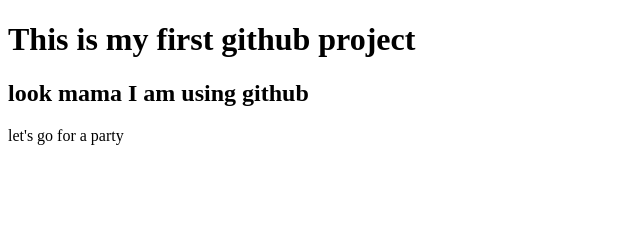
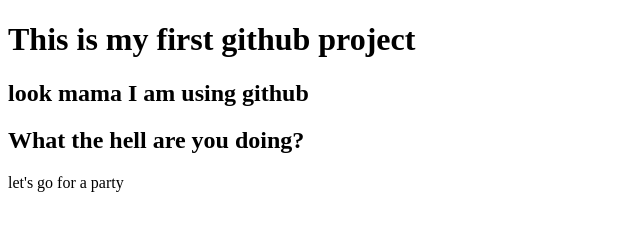
Before and after one commit to sghosh685/my-first-website, a plain HTML site: page index.html in a window 1280 px wide. Shown: the whole page, without its empty margins (0-640 px from the left). Drawn offline with Linux system fonts and the light colour scheme.

Commit message:
Update index.html

```diff
--- a/index.html
+++ b/index.html
@@ -8,6 +8,7 @@
 <body>
     <h1>This is my first github project</h1>
     <h2>look mama I am using github</h2>
+    <h2>What the hell are you doing?</h2>
     <p>let's go for a party</p>
 </body>
 </html>
```
